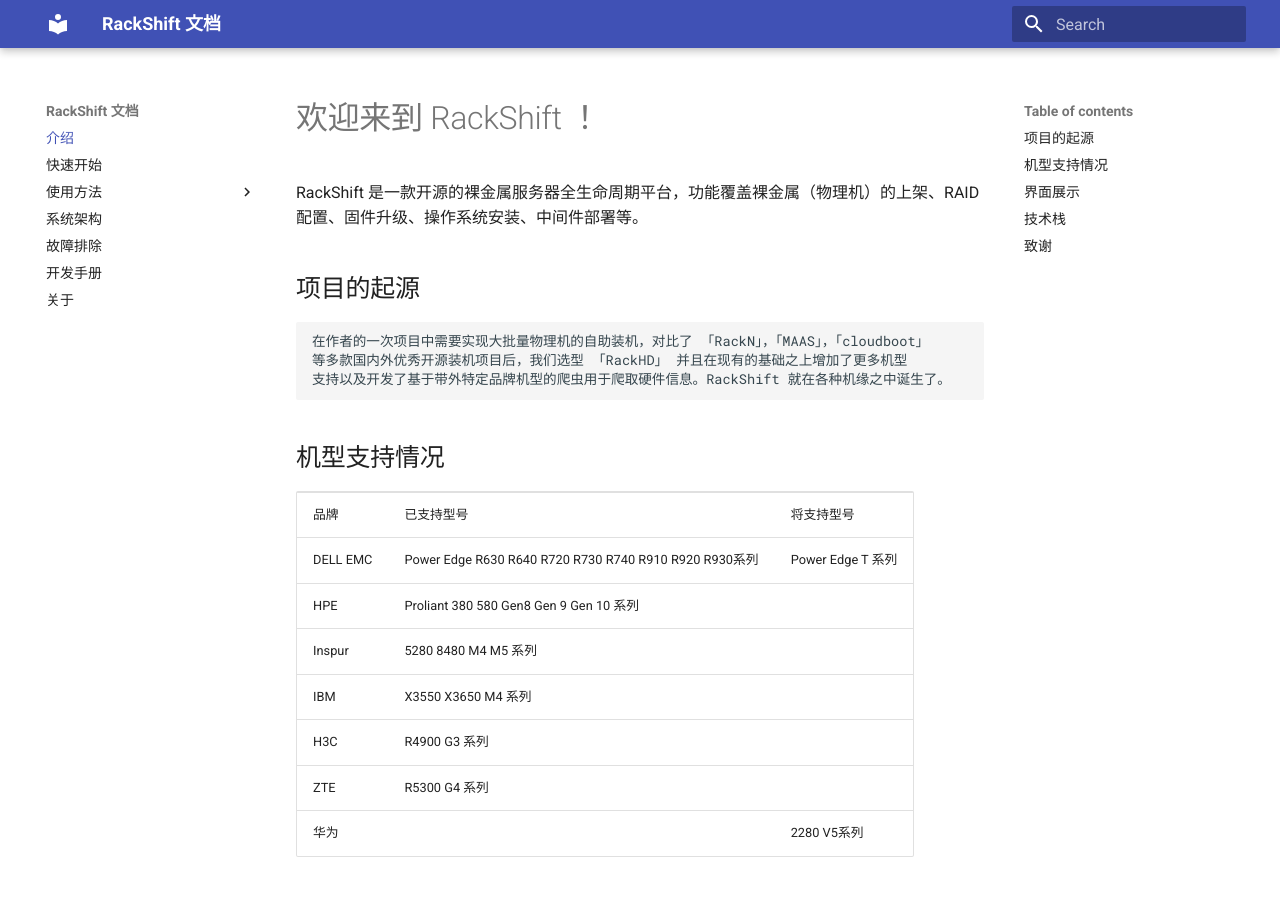
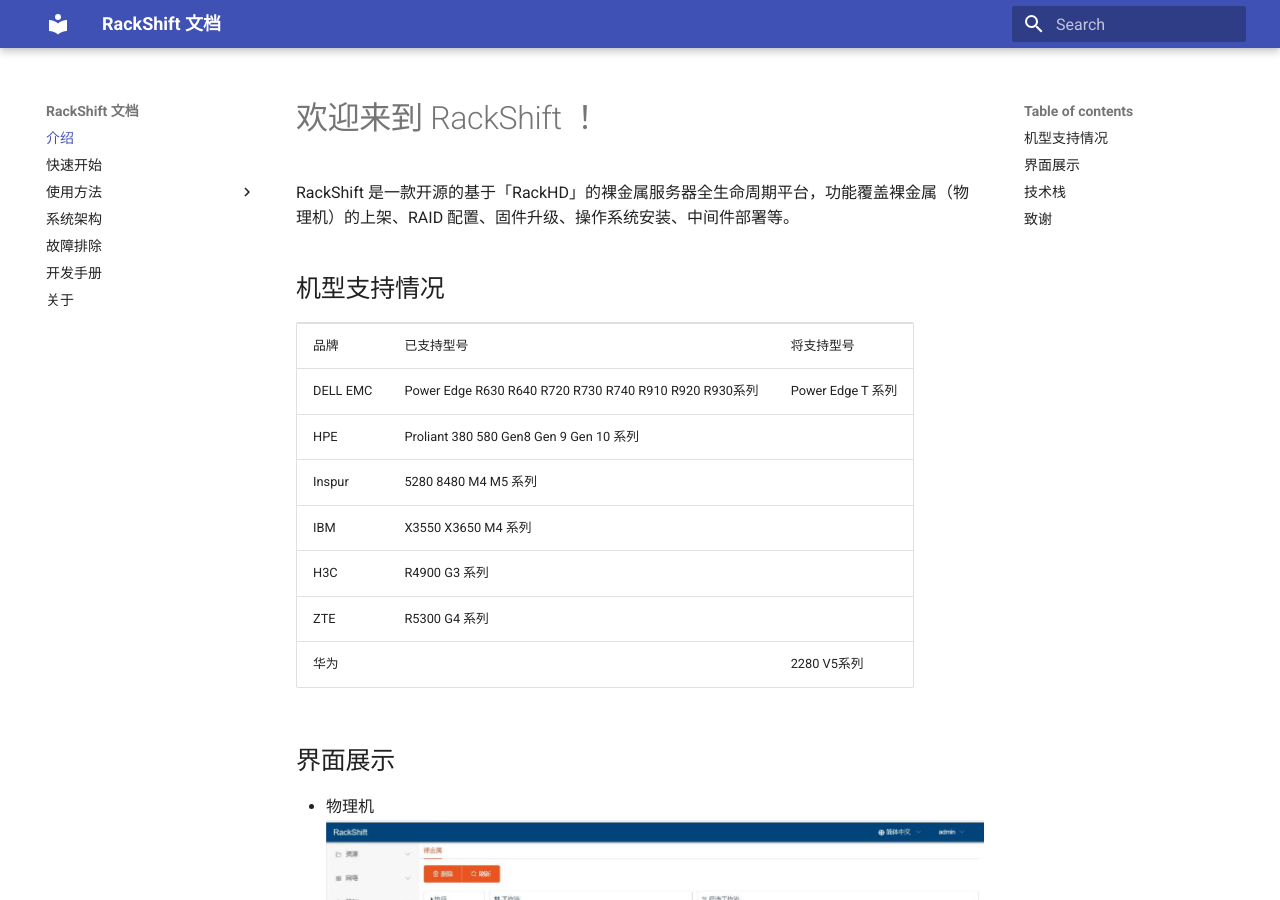
Before and after one commit to fit2cloud/rackshift-docs-static, an MkDocs documentation site: the page built from docs/index.md, in a window 1280 px wide and 900 px high. Built offline with MkDocs 1.6.1 and Material for MkDocs 9.7.7, drawn with Linux system fonts in a browser that asks for light colours.

Commit message:
docs:update

```diff
--- a/docs/index.md
+++ b/docs/index.md
@@ -1,11 +1,6 @@
 # 欢迎来到 RackShift ！
 
-  RackShift 是一款开源的裸金属服务器全生命周期平台，功能覆盖裸金属（物理机）的上架、RAID 配置、固件升级、操作系统安装、中间件部署等。
-
-## 项目的起源
-    在作者的一次项目中需要实现大批量物理机的自助装机，对比了 「RackN」，「MAAS」，「cloudboot」
-    等多款国内外优秀开源装机项目后，我们选型 「RackHD」 并且在现有的基础之上增加了更多机型
-    支持以及开发了基于带外特定品牌机型的爬虫用于爬取硬件信息。RackShift 就在各种机缘之中诞生了。
+  RackShift 是一款开源的基于「RackHD」的裸金属服务器全生命周期平台，功能覆盖裸金属（物理机）的上架、RAID 配置、固件升级、操作系统安装、中间件部署等。
 
 ## 机型支持情况
 <table>
```
